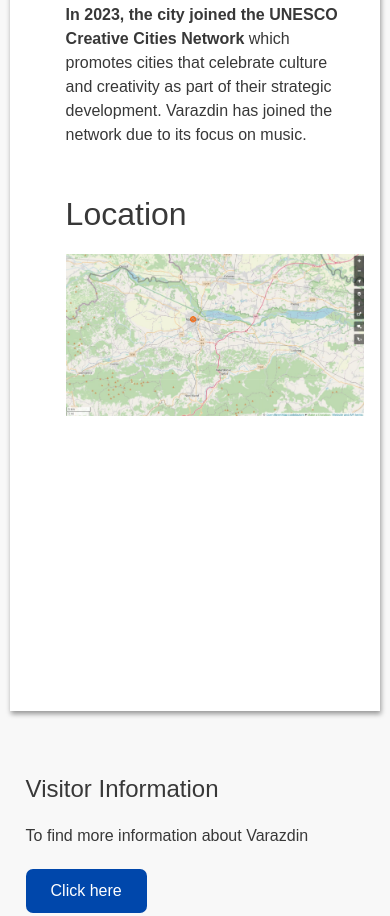
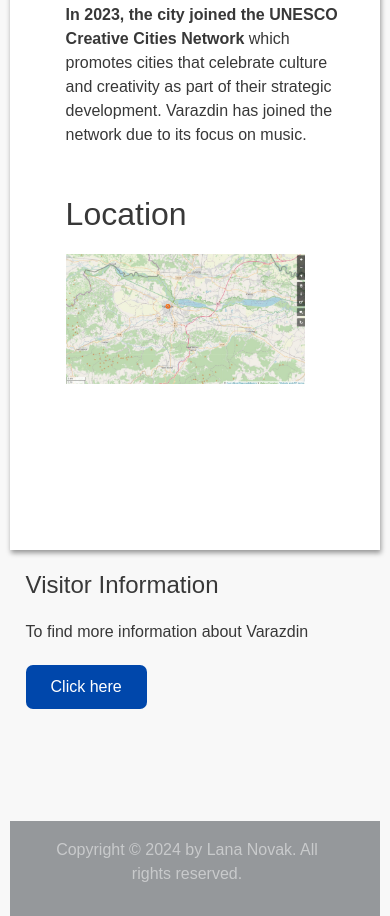
Before and after one commit to LanaN16N/CA3-Html-and-CSS-Web-Development, a plain HTML site: page home.html in a window 390 px wide. Shown: the part 843-1759 px from the top of the page. Drawn offline with nearby package versions, Linux system fonts and the light colour scheme.

Commit message:
Further improvement of css style file, with focus on @media tag, paddings and margins

```diff
--- a/style.css
+++ b/style.css
@@ -35,18 +35,18 @@ img {
 
 /* Row - Visit page */
 .row {
-  padding-top: 2rem;  /* sets the top padding of the row class to 2 rem */
-  padding-bottom: 2rem;  /* sets the bottom padding of the row class to 2 rem */
+  padding-top: 2rem; /* sets the top padding of the row class to 2 rem */
+  padding-bottom: 2rem; /* sets the bottom padding of the row class to 2 rem */
 }
 
 /* Banner image - logo of Varazdin - index.html */
 .custom_ban {
   display: block; /* sets the display of .custom_ban class to block */
-  justify-content: center;  /* justify content of .custom_ban class to center */
-  margin-left: auto;  /* sets left margin of .custom_ban class to auto */
-  margin-right: auto;  /* sets right margin of .custom_ban class to auto */
+  justify-content: center; /* justify content of .custom_ban class to center */
+  margin-left: auto; /* sets left margin of .custom_ban class to auto */
+  margin-right: auto; /* sets right margin of .custom_ban class to auto */
   width: 60%; /* sets the width of .custom_ban class to 60% */
-  max-height: 50rem;  /* sets the max-height of .custom_ban class to 50rem */
+  max-height: 50rem; /* sets the max-height of .custom_ban class to 50rem */
 }
 
 /* Container with buttons - index.html */
@@ -82,14 +82,14 @@ img {
   padding-right: 2rem; /* sets the right padding of the navbar class to 2rem */
   background-color: #343434; /* sets the default background color of the navbar to the Jet Black - #343434 */
   color: #f8f8f8; /* sets the default text color of nav to #f8f8f8 */
-  top: 0;  /* sets the position of the navbar 0 from the top */
+  top: 0; /* sets the position of the navbar 0 from the top */
   left: 0; /* sets the position of the navbar 0 from the left */
   z-index: 1000; /* Ensures the navbar stays above other content, and that it is fixed there. */
 }
 
 /* Navbar links */
 .nav-link {
-  margin-left: 1rem;  /* sets the left margin of Navbar links to 1 rem, ensuring enough spaces between links */
+  margin-left: 1rem; /* sets the left margin of navbar links to 1 rem, ensuring enough spaces between links */
 }
 
 /* Content styling */
@@ -97,7 +97,7 @@ img {
   background-color: #fff; /*sets the background color of a content class to white(#fff) */
   padding: 3.5rem; /* sets paddings (top, bottom, left, right) of content class to 3.5rem */
   margin-bottom: 3rem; /* sets the bottom margin of the of a content class to 3rem */
-  margin-top: 3rem;  /* sets the top margin of the of a content class to 3rem */
+  margin-top: 3rem; /* sets the top margin of the of a content class to 3rem */
   box-shadow: 1px 3px 5px rgba(0, 0, 0, 0.4); /* sets the shadow of a content class */
 }
 
@@ -124,7 +124,9 @@ img {
 .but-li:hover {
   color: white; /* sets the text color of button-link class on hover to white */
   background-color: #1e90ff; /* sets the background color of button-link class on hover to blue (#1e90ff) */
-  transform: scale(1.01); /* makes the buttons a little bigger on hover, showing to the user they are interactive (clickable) */
+  transform: scale(
+    1.01
+  ); /* makes the buttons a little bigger on hover, showing to the user they are interactive (clickable) */
   text-decoration: none; /* sets text decoration of the button-link class on hover to none */
 }
 
@@ -141,8 +143,8 @@ footer {
   margin-top: 5rem; /* sets a top margin of the footer 5rem */
   margin-bottom: 0; /* sets a bottom margin of the footer to 0 */
   width: 100%; /* sets the width of footer class to 100% */
-  right: 0;  /* sets the position of footer class 0 from the right */
-  left: 0;  /* sets the position of footer class 0 from the left */
+  right: 0; /* sets the position of footer class 0 from the right */
+  left: 0; /* sets the position of footer class 0 from the left */
 }
 
 /* #p-foot, footer p(paragraph) style */
@@ -170,17 +172,25 @@ footer {
 /* @media tag is used for adapting websites for tablet and mobile phone users. It is extremelly important part of responsive design */
 @media (max-width: 768px) {
   body {
-    padding: 0.6rem; /* sets paddings of body to 0.6rem */
-    padding-top: 1rem; /* sets a top padding of body to 1rem */
+    padding-bottom: 0.6rem; /* sets the bottom padding of the body to 0.6rem */
+    padding-left: 0.6rem; /* sets the left padding of the body to 0.6rem */
+    padding-right: 0.6rem; /* sets the right padding of the body to 0.6rem */
+    padding-top: 1rem; /* sets the top padding of the body to 1rem */
   }
 
   .content,
   #info {
-    padding: 1rem; /* sets paddings of header-content, .content, #info to 1rem */
+    padding: 1rem; /* sets paddings of .content, #info to 1rem */
+  }
+
+  .content {
+    padding-bottom: 0.3rem;
+    margin-bottom: 0.3rem;
   }
 
   .open_street_container {
-    height: 500px; /* sets the height of open_street_container to 500px*/
+    height: 350px; /* sets the height of open_street_container to 350px*/
+    max-width: 80%; /* sets the maximum width of the open_street_container class to 80% */
   }
 
   .navbar {
@@ -188,13 +198,18 @@ footer {
   }
 
   .custom_ban {
-    display: block;  /* sets the display of .custom_ban class to block */
-    justify-content: center;  /* justify content of .custom_ban class to center */
-    margin-left: auto;  /* sets left margin of .custom_ban class to auto */
-    margin-right: auto;  /* sets right margin of .custom_ban class to auto */
-    width: 80%;  /* sets the width of .custom_ban class to 80% */
-    max-height: 35rem;  /* sets the max-height of .custom_ban class to 35rem */
+    display: block; /* sets the display of .custom_ban class to block */
+    justify-content: center; /* justify content of .custom_ban class to center */
+    margin-left: auto; /* sets left margin of .custom_ban class to auto */
+    margin-right: auto; /* sets right margin of .custom_ban class to auto */
+    width: 80%; /* sets the width of .custom_ban class to 80% */
+    max-height: 50rem; /* sets the max-height of .custom_ban class to 35rem */
   }
+
+  .footer {
+    padding-top: 0.6rem; /* sets the top padding of the footer to 0.6rem */
+  }
+
   .cust-but-li {
     margin: 0.3rem; /* sets the margin, space between elements to 0.3rem */
   }
```
